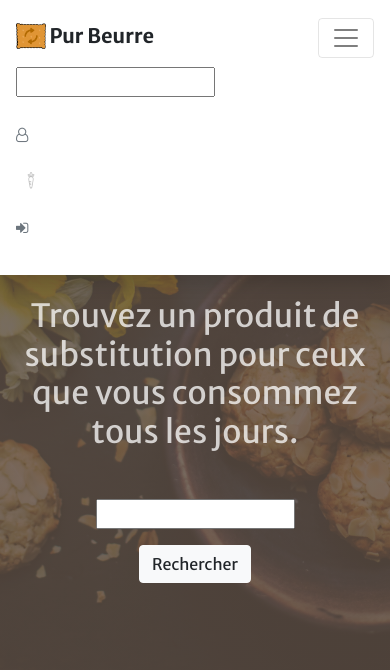
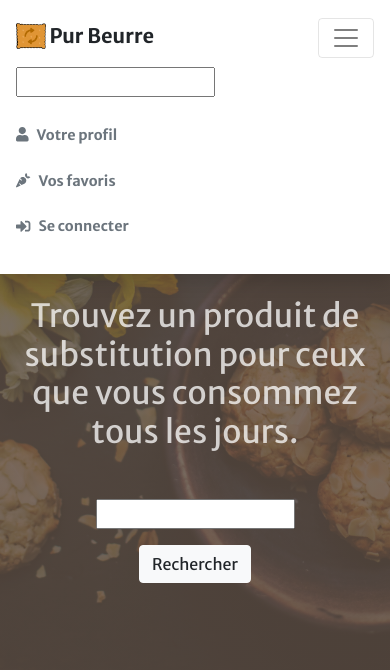
Before and after one commit to quentin338/Purebeurre-p8, a Django app: page / in a window 390 px wide, after a click that opens the changed part. Shown: the top 670 px of the page. Run offline with Django 3.2, Linux system fonts and the light colour scheme; some libraries are stand-ins or nearby versions; some web fonts are replaced.

Commit message:
Fixed tests with messages in requests. Switched icons to v5. Added text for mobile in hamburger menu.

```diff
--- a/purbeurre/core/static/core/css/custom.css
+++ b/purbeurre/core/static/core/css/custom.css
@@ -7,6 +7,10 @@
 .carrot-icon {
     width: 30px;
     height: 23px;
+}
+
+.burger-menu {
+    display: none;
 }
 
 .navbar-nav .carrot-icon {
@@ -118,6 +122,10 @@ label {
     right: 1.3rem;
     bottom: 4.8rem;
     }
+
+    .burger-menu {
+    display: inline;
+    }
 }
 
 @media (max-width: 767px) {
--- a/purbeurre/core/templates/core/base.html
+++ b/purbeurre/core/templates/core/base.html
@@ -13,7 +13,7 @@
   {% load static %}
   <!-- Font Awesome Icons -->
   <link href='{% static "core/vendor/fontawesome-free/css/all.min.css" %}' rel="stylesheet" type="text/css">
-  <link href="https://stackpath.bootstrapcdn.com/font-awesome/4.7.0/css/font-awesome.min.css" rel="stylesheet" type="text/css">
+  <script src="https://use.fontawesome.com/releases/v5.13.0/js/all.js" crossorigin="anonymous"></script>
 
   <!-- Google Fonts -->
   <link href="https://fonts.googleapis.com/css?family=Merriweather+Sans:400,700" rel="stylesheet">
--- a/purbeurre/core/templates/core/navbar.html
+++ b/purbeurre/core/templates/core/navbar.html
@@ -14,19 +14,19 @@
           {% endblock %}
           <li class="nav-item">
             <a class="nav-link js-scroll-trigger" href="{% url "users:user_account" %}">
-              <i class="fa fa-user-o" aria-hidden="true"></i></a>
+              <i class="fas fa-user" aria-hidden="true"></i><span class="ml-2 burger-menu">Votre profil</span></a>
           </li>
           <li class="nav-item">
             <a class="nav-link js-scroll-trigger" href={% url "favorites:show_favorites" %}>
-              <img class="carrot-icon" src="{% static "core/img/carrot-icon.svg" %}" alt="Mes Favoris"/></a>
+              <i class="fas fa-carrot" aria-hidden="true"></i><span class="ml-2 burger-menu">Vos favoris</span></a>
           </li>
           <li class="nav-item">
             {% if user.is_authenticated %}
               <a class="nav-link js-scroll-trigger" href="{% url "users:user_logout" %}">
-                <i class="fa fa-sign-out" aria-hidden="true"></i>
+                <i class="fas fa-sign-out-alt" aria-hidden="true"></i><span class="ml-2 burger-menu">Se déconnecter</span>
             {% else %}
               <a class="nav-link js-scroll-trigger" href="{% url "users:user_login" %}">
-                <i class="fa fa-sign-in" aria-hidden="true"></i>
+                <i class="fas fa-sign-in-alt" aria-hidden="true"></i><span class="ml-2 burger-menu">Se connecter</span>
             {% endif %}
             </a>
           </li>
```
Also changed, not shown: purbeurre/tests/integration/tests.py (+1 -1 lines), purbeurre/tests/products/tests.py (+3 -1 lines), purbeurre/tests/users/tests.py (+5 -6 lines).
